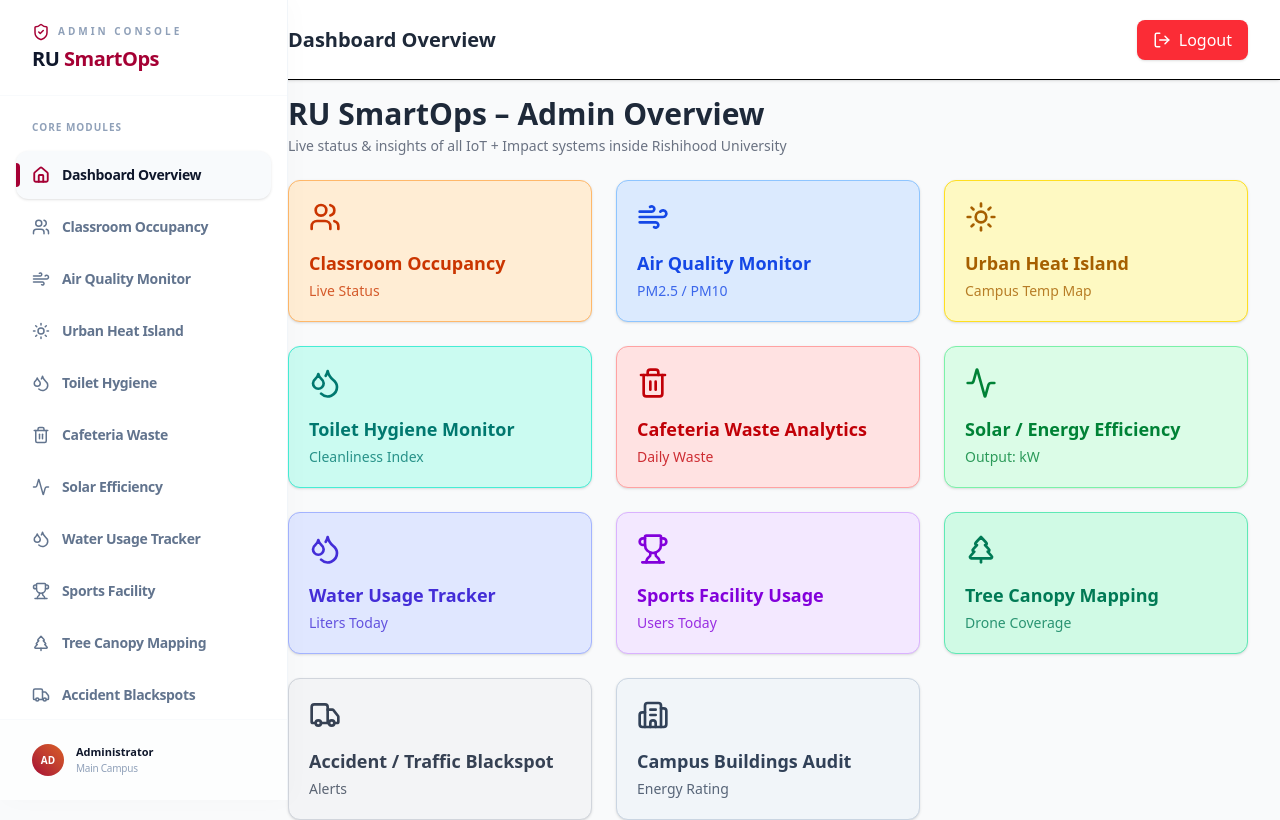
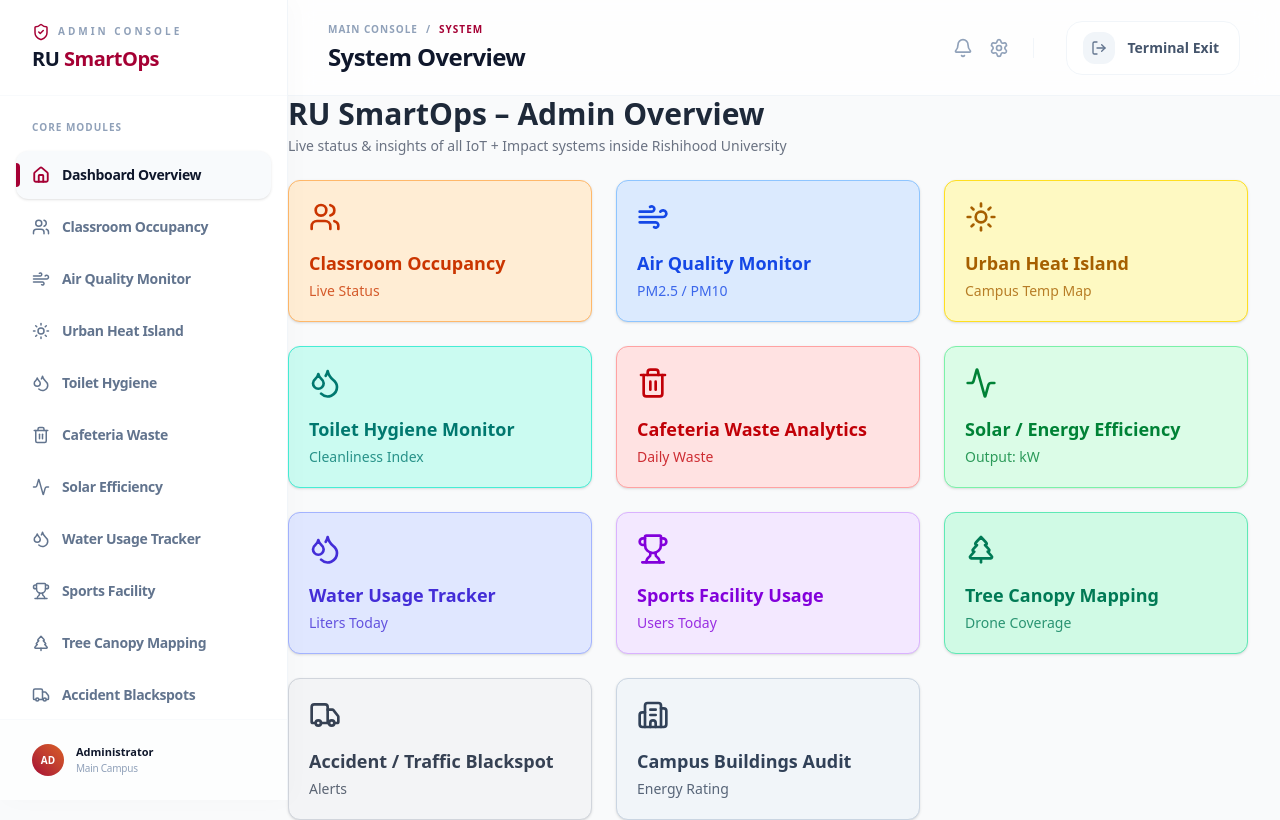
Before and after one commit to sankalpmtellur/RU-SmartOps, a React (Vite) app: page /dashboard in a window 1280 px wide. Shown: the top 820 px of the page. Built offline with nearby package versions, Linux system fonts and the light colour scheme.

Commit message:
Update Navbar component

```diff
--- a/src/components/Navbar.jsx
+++ b/src/components/Navbar.jsx
@@ -1,44 +1,77 @@
 import { useLocation, useNavigate } from "react-router-dom";
-import { LogOut } from "lucide-react";
+import { LogOut, Bell, Settings, User } from "lucide-react";
+import { motion } from "framer-motion";
 
 export default function Navbar() {
     const location = useLocation();
     const navigate = useNavigate();
 
-    // Convert pathname → readable page title
+    const brandCrimson = "#A50034";
+
     const pageTitleMap = {
-        "/dashboard": "Dashboard Overview",
-        "/occupancy": "Classroom Occupancy",
-        "/air-quality": "Air Quality Monitor",
-        "/heat-island": "Urban Heat Island Tracker",
-        "/toilets": "Toilet Hygiene Monitor",
-        "/waste": "Cafeteria Waste Analytics",
-        "/solar": "Solar / Energy Efficiency",
-        "/water": "Water Usage Tracker",
-        "/sports": "Sports Facility Usage",
-        "/trees": "Tree Canopy Mapping",
-        "/traffic": "Accident / Traffic Blackspot",
-        "/buildings": "Campus Buildings Audit",
+        "/dashboard": "System Overview",
+        "/occupancy": "Occupancy Intelligence",
+        "/air-quality": "Environmental Quality",
+        "/heat-island": "Thermal Mapping",
+        "/toilets": "Hygiene Compliance",
+        "/waste": "Waste Management",
+        "/solar": "Renewable Energy",
+        "/water": "Resource Consumption",
+        "/sports": "Athletic Infrastructure",
+        "/trees": "Eco-Canopy Analysis",
+        "/traffic": "Mobility & Safety",
+        "/buildings": "Structural Audit",
     };
 
-    const title = pageTitleMap[location.pathname] || "RU SmartOps";
+    const title = pageTitleMap[location.pathname] || "Control Center";
 
     const handleLogout = () => {
-        // Clear data later if needed
         navigate("/login");
     };
 
     return (
-        <header className="fixed top-0 left-64 right-0 h-20 bg-white border-b shadow-sm flex items-center justify-between px-8 z-40">
-            <h2 className="text-xl font-semibold text-gray-800">{title}</h2>
+        <header className="fixed top-0 left-72 right-0 h-24 bg-white/80 backdrop-blur-md border-b border-slate-100 flex items-center justify-between px-10 z-40">
 
-            <button
-                onClick={handleLogout}
-                className="flex items-center gap-2 bg-red-500 hover:bg-red-600 transition text-white px-4 py-2 rounded-lg shadow"
-            >
-                <LogOut size={18} />
-                Logout
-            </button>
+            {/* Title & Breadcrumb */}
+            <div className="flex flex-col">
+                <div className="flex items-center gap-2 text-[10px] font-bold text-slate-400 uppercase tracking-widest mb-1">
+                    <span>Main Console</span>
+                    <span>/</span>
+                    <span style={{ color: brandCrimson }}>{title.split(' ')[0]}</span>
+                </div>
+                <h2 className="text-2xl font-black text-slate-900 tracking-tight">
+                    {title}
+                </h2>
+            </div>
+
+            {/* Actions Area */}
+            <div className="flex items-center gap-6">
+
+                {/* Status Indicators */}
+                <div className="hidden md:flex items-center gap-4 border-r border-slate-100 pr-6 mr-2">
+                    <button className="text-slate-400 hover:text-slate-600 transition-colors">
+                        <Bell size={20} strokeWidth={2} />
+                    </button>
+                    <button className="text-slate-400 hover:text-slate-600 transition-colors">
+                        <Settings size={20} strokeWidth={2} />
+                    </button>
+                </div>
+
+                {/* Profile/Logout Dropdown Look */}
+                <motion.button
+                    whileHover={{ scale: 1.02 }}
+                    whileTap={{ scale: 0.98 }}
+                    onClick={handleLogout}
+                    className="flex items-center gap-3 pl-4 pr-5 py-2.5 rounded-2xl border border-slate-100 bg-white hover:bg-red-50 hover:border-red-100 transition-all group"
+                >
+                    <div className="w-8 h-8 rounded-xl bg-slate-100 flex items-center justify-center text-slate-500 group-hover:bg-red-500 group-hover:text-white transition-colors">
+                        <LogOut size={16} />
+                    </div>
+                    <span className="text-sm font-bold text-slate-600 group-hover:text-red-600 transition-colors">
+                        Terminal Exit
+                    </span>
+                </motion.button>
+            </div>
         </header>
     );
 }
```
